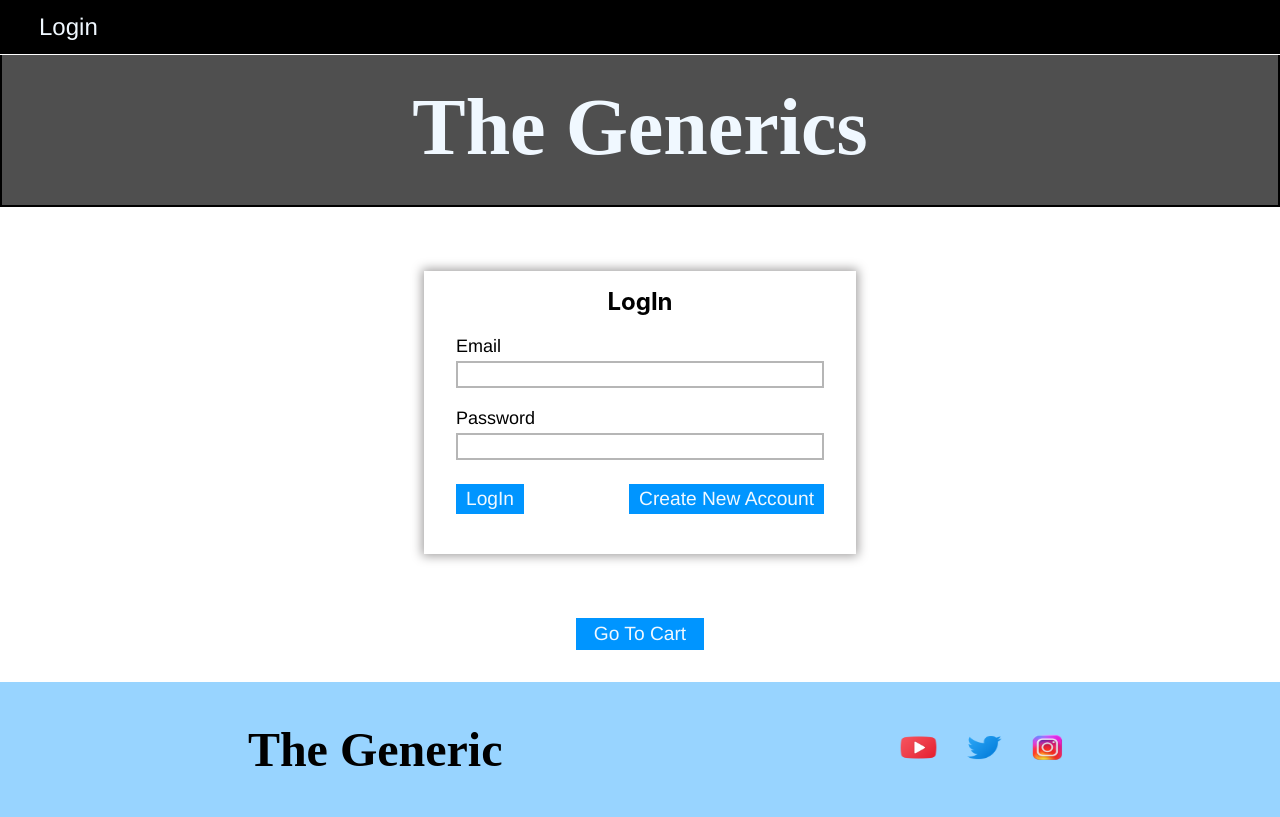
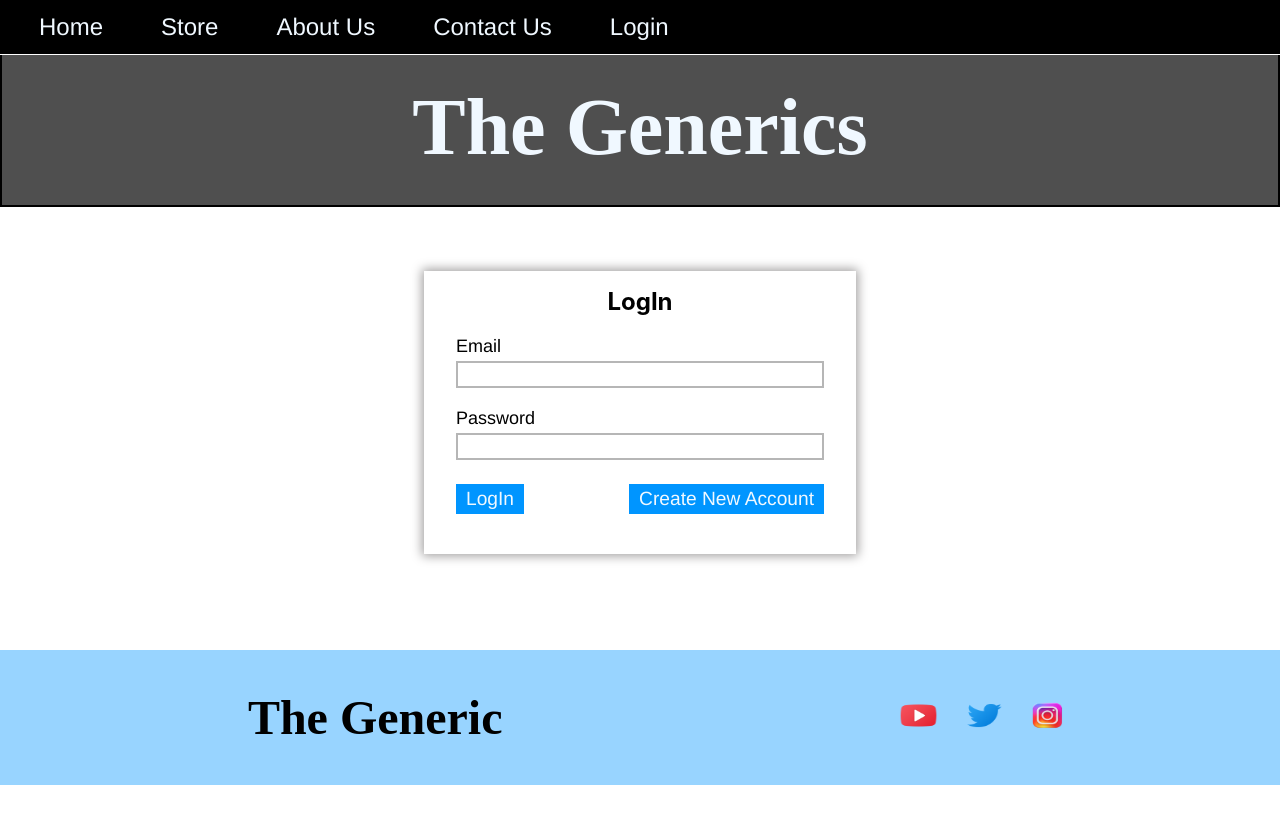
Before and after one commit to shubh532/E-Commerce, a React (Create React App) app: page /login in a window 1280 px wide. Built offline with nearby package versions, Linux system fonts and the light colour scheme.

Commit message:
Page Protection for only Product Detail page

```diff
--- a/src/App.js
+++ b/src/App.js
@@ -1,4 +1,4 @@
-import { Route, Switch } from "react-router-dom"
+import { Redirect, Route, Switch } from "react-router-dom"
 import React, { useState,useContext } from "react";
 import Footer from "./Components/Footer";
 import CartContainer from "./CartComponents/CartContainer";
@@ -50,12 +50,16 @@ function App() {
         <Route path="/productgallary/:productId" >
           <Header ShowCartBtn={ShowCartBtn} />
           {ShowCart && <CartContainer UnShowCartBtn={UnShowCartBtn} />}
-          <ProductDetails />
+          {Token.isLogin&&<ProductDetails />}
+          {!Token.isLogin&&<Redirect to="/login"/>}
         </Route>
         <Route path="/login">
           <Header ShowCartBtn={ShowCartBtn} />
           {ShowCart && <CartContainer UnShowCartBtn={UnShowCartBtn} />}
           <LogInPage />
+        </Route>
+        <Route path="*">
+          <Redirect to="/login"/>
         </Route>
 
 
--- a/src/Components/Footer.js
+++ b/src/Components/Footer.js
@@ -2,11 +2,16 @@ import Youtube from "../Media/youtube-96.png";
 import instagram from "../Media/instagram-94.png";
 import twitter from "../Media/twitter-96.png";
 import style from "./Fotter.module.css"
+import { useContext } from "react";
+import TokenAPI from "../ContextAPI/TokenAPI";
 
 export default function Footer(props) {
+
+  const Token=useContext(TokenAPI)
+
   return (
     <footer className={style.Footer}>
-      <button onClick={props.ShowCartBtn}>Go To Cart</button>
+      {Token.isLogin&&<button onClick={props.ShowCartBtn}>Go To Cart</button>}
       <div className={style.footerItem}>
         <h1>The Generic</h1>
         <div className={style.socialLinkCont}>
--- a/src/Components/Header.js
+++ b/src/Components/Header.js
@@ -6,9 +6,9 @@ import TokenAPI from "../ContextAPI/TokenAPI";
 import { useContext } from "react";
 function Header(props) {
   const Ctx = useContext(ContextAPI);
-  const tokenAPI =useContext(TokenAPI)
-  const history =useHistory()
-  function LogOutHandler(){
+  const tokenAPI = useContext(TokenAPI)
+  const history = useHistory()
+  function LogOutHandler() {
     tokenAPI.LogOut()
     history.replace("/login")
   }
@@ -23,18 +23,17 @@ function Header(props) {
     <React.Fragment>
       <header className={Style.Header}>
         <ul className={Style.list}>
-          {tokenAPI.isLogin&&<li><Link to="/">Home</Link></li>}
+          <li><Link to="/">Home</Link></li>
 
-          {tokenAPI.isLogin &&<li ><Link to="/products">Store</Link></li>}
+          <li ><Link to="/products">Store</Link></li>
+          <li><Link to="/aboutus">About Us</Link></li>
 
-          {tokenAPI.isLogin&&<li><Link to="/aboutus">About Us</Link></li>}
+          <li><Link to="/contactus">Contact Us</Link></li>
 
-          {tokenAPI.isLogin&&<li><Link to="/contactus">Contact Us</Link></li>}
+          {tokenAPI.isLogin && <button className={Style.LogoutBtn} onClick={LogOutHandler}>LogOut</button>}
 
-          {tokenAPI.isLogin && <button onClick={LogOutHandler}>LogOut</button>}
-
-          {!tokenAPI.isLogin&&<li> <Link to="/login">Login</Link></li>}
-          {tokenAPI.isLogin&&<button onClick={props.ShowCartBtn} className={Style.CartBtn}>
+          {!tokenAPI.isLogin && <li> <Link to="/login">Login</Link></li>}
+          {tokenAPI.isLogin && <button onClick={props.ShowCartBtn} className={Style.CartBtn}>
             Cart {TotalQauntity}
           </button>}
         </ul>
--- a/src/Components/Header.module.css
+++ b/src/Components/Header.module.css
@@ -73,3 +73,15 @@ a {
   padding: 1.5rem;
   border: 2px solid black;
 }
+
+.LogoutBtn{
+  color: aliceblue;
+  font-size: large;
+  font-family: 'Franklin Gothic Medium', 'Arial Narrow', Arial, sans-serif;
+  background-color:rgb(57, 57, 57);
+  padding: 3px 5px;
+  border: 0px;
+}
+.LogoutBtn:hover{
+  box-shadow: 0px 0px 5px 2px rgb(133, 133, 133);
+}
--- a/src/Components/ProductsGallary.js
+++ b/src/Components/ProductsGallary.js
@@ -5,7 +5,9 @@ import Section from "./ItemSection"
 import { useContext } from "react";
 import ProductContextAPI from "../ContextAPI/ProductContext";
 export default function ProductsGallary() {
-  const Products=useContext(ProductContextAPI)
+  const Products = useContext(ProductContextAPI)
+
+
   return (
     <React.Fragment>
       <h1>MUSIC</h1>
@@ -21,7 +23,6 @@ export default function ProductsGallary() {
                 img={item.imageUrl}
               ></Section>
             </Link>
-
           );
         })}
       </div>
--- a/src/MainPages/Home.js
+++ b/src/MainPages/Home.js
@@ -8,10 +8,10 @@ import TokenAPI from "../ContextAPI/TokenAPI";
 function HomePage(props) {
   const Ctx = useContext(ContextAPI);
 
-  const tokenAPI=useContext(TokenAPI)
+  const tokenAPI = useContext(TokenAPI)
 
-  const history =useHistory()
-  function LogOutHandler(){
+  const history = useHistory()
+  function LogOutHandler() {
     tokenAPI.LogOut()
     history.replace("/login")
   }
@@ -25,19 +25,17 @@ function HomePage(props) {
     <React.Fragment>
       <header className={Style.Header}>
         <ul className={Style.list}>
-          {tokenAPI.isLogin && <li><Link to="/">Home</Link></li>}
+          <li><Link to="/">Home</Link></li>
 
-          {tokenAPI.isLogin && <li ><Link to="/products">Store</Link></li>}
+          <li ><Link to="/products">Store</Link></li>
+          <li><Link to="/aboutus">About Us</Link></li>
 
-          {tokenAPI.isLogin && <li><Link to="/aboutus">About Us</Link></li>}
+          <li><Link to="/contactus">Contact Us</Link></li>
 
-          {tokenAPI.isLogin && <li><Link to="/contactus">Contact Us</Link></li>}
-
-          {tokenAPI.isLogin && <button onClick={LogOutHandler}>LogOut</button>}
+          {tokenAPI.isLogin && <button className={Style.LogoutBtn} onClick={LogOutHandler}>LogOut</button>}
 
           {!tokenAPI.isLogin && <li> <Link to="/login">Login</Link></li>}
-
-          {tokenAPI.isLogin&&<button onClick={props.ShowCartBtn} className={Style.CartBtn}>
+          {tokenAPI.isLogin && <button onClick={props.ShowCartBtn} className={Style.CartBtn}>
             Cart {TotalQauntity}
           </button>}
         </ul>
```
